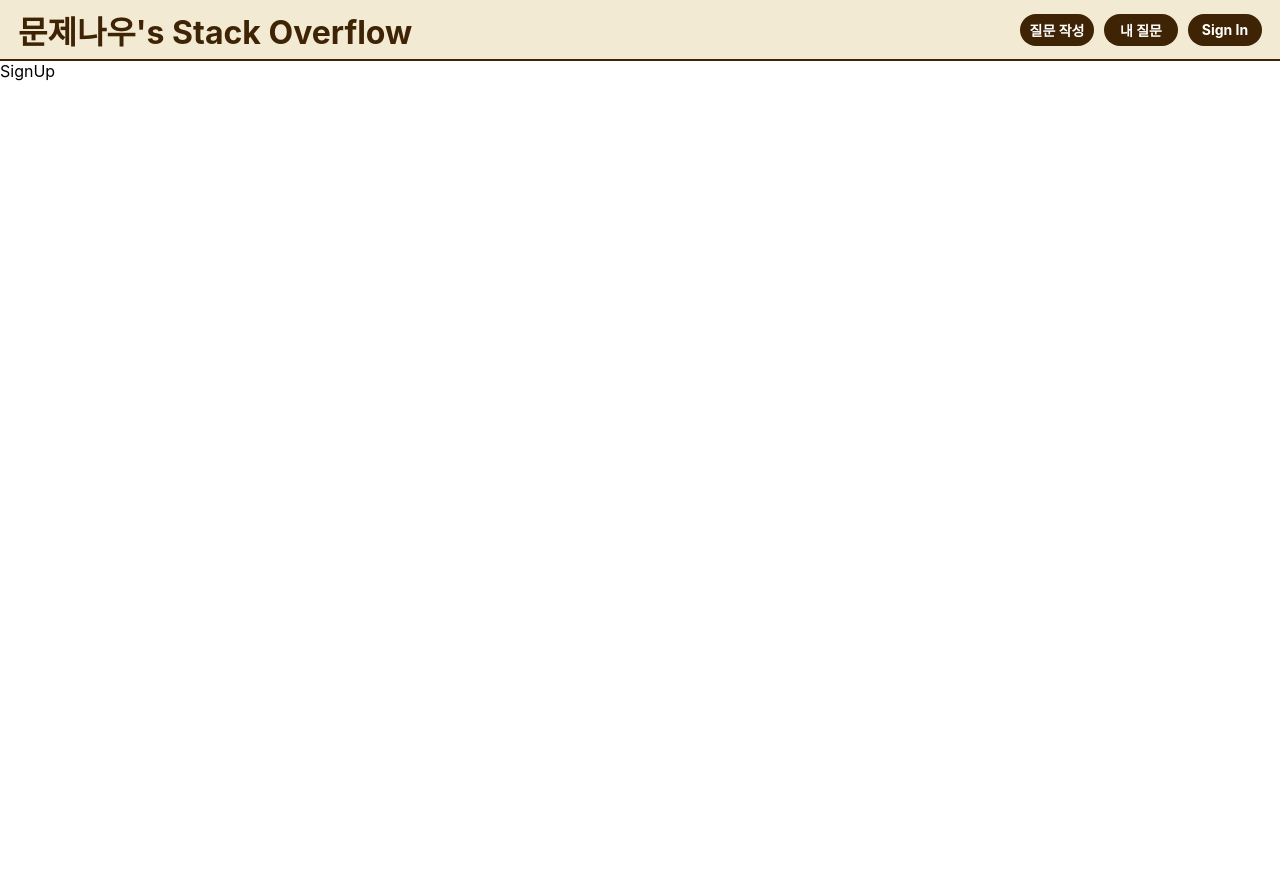
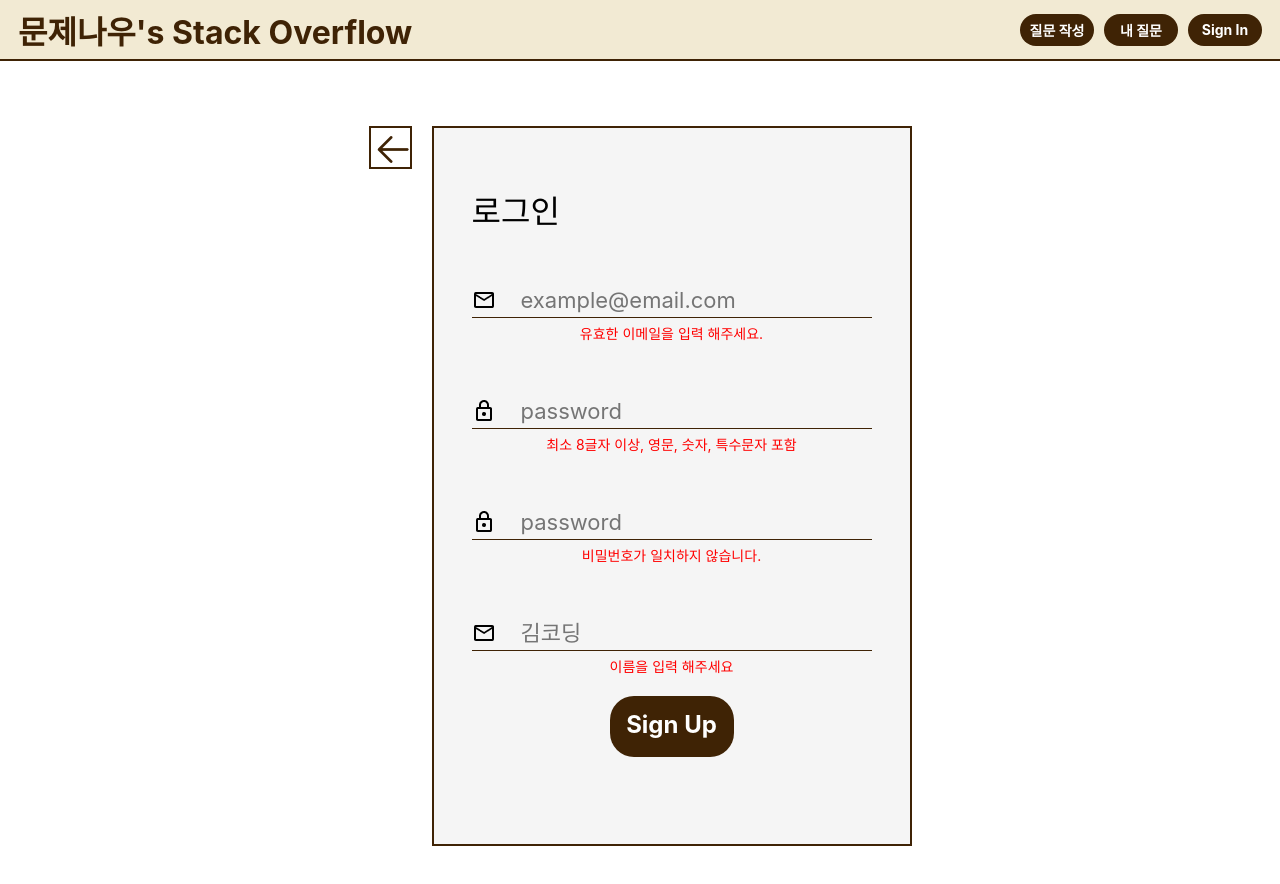
Before and after one commit to codestates-seb/seb45_pre_035, a React (Create React App) app in the folder client/: page /signup in a window 1280 px wide. Shown: the top 884 px of the page. Before the commit the page ends 800 px from the top, so only its background shows below. Built offline with nearby package versions, Linux system fonts and the light colour scheme.

Commit message:
[#16] SignUp 페이지 구현

```diff
--- a/client/src/Api/api.js
+++ b/client/src/Api/api.js
@@ -13,14 +13,5 @@
     data: data,
   };
 
-  axios(config)
-    .then((response) => {
-      console.log(response.data);
-      return response;
-    })
-    .catch((error) => {
-      // Handle any errors
-      console.error('Request error:', error);
-      return error;
-    });
+  return axios(config);
 };
--- a/client/src/Pages/SignIn.js
+++ b/client/src/Pages/SignIn.js
@@ -40,12 +40,19 @@
 
   const signIn = async () => {
     if (idIsValid && passwordIsValid) {
-      const response = await api('/signin', 'post', { id, password });
-      if (response.data.success) {
-        dispatch(setUser(response.data));
-      } else {
-        console.log('failed to signin');
-      }
+      api('/signin', 'post', { id, password })
+        .then((response) => {
+          console.log(response.data.message);
+          if (response.data.success) {
+            dispatch(setUser(response.data));
+          }
+        })
+        .catch((error) => {
+          // Handle any errors
+          console.log('failed to signin');
+          console.error('Request error:', error);
+          return error;
+        });
     }
   };
 
--- a/client/src/Pages/SignUp.js
+++ b/client/src/Pages/SignUp.js
@@ -1,4 +1,149 @@
-import React from 'react';
+import React, { useState } from 'react';
+import { Button } from '../Components/Button';
+import { SignInBox } from './styles/SignInBox';
+import { PageStyle } from './styles/PageStyle';
+import { api } from '../Api/api';
+import { useNavigate } from 'react-router-dom';
+import BeforePage from '../Components/BeforePage';
+
 export default function SignUp() {
-  return <div>SignUp</div>;
+  const [id, setId] = useState('');
+  const [idIsValid, setIdIsValid] = useState(false);
+  const [password, setPassword] = useState('');
+  const [passwordIsValid, setPasswordIsValid] = useState(false);
+  const [password2, setPassword2] = useState('');
+  const [password2IsValid, setPassword2IsValid] = useState(false);
+  const [name, setName] = useState('');
+  const [nameIsValid, setNameIsValid] = useState(false);
+
+  const navigate = useNavigate();
+
+  const onChangeHandlerId = (e) => {
+    setId(e.target.value);
+    if (e.target.value.match(/^[^\s@]+@[^\s@]+\.[^\s@]+$/)) {
+      setIdIsValid(true);
+    } else {
+      setIdIsValid(false);
+    }
+  };
+  const onChangeHandlerPassword = (e) => {
+    setPassword(e.target.value);
+    if (
+      e.target.value.match(/^(?=.*[A-Za-z])(?=.*\d)(?=.*[@#$%^&+=!]).{8,}$/)
+    ) {
+      setPasswordIsValid(true);
+    } else {
+      setPasswordIsValid(false);
+    }
+  };
+  const onChangeHandlerPassword2 = (e) => {
+    setPassword2(e.target.value);
+    if (e.target.value !== password) {
+      setPassword2IsValid(false);
+    } else {
+      setPassword2IsValid(true);
+    }
+  };
+  const onChangeHandlerName = (e) => {
+    setName(e.target.value);
+    if (e.target.value.length < 1) {
+      setNameIsValid(false);
+    } else {
+      setNameIsValid(true);
+    }
+  };
+
+  const signUp = async () => {
+    if (idIsValid && passwordIsValid && password2IsValid && nameIsValid) {
+      api('/signin', 'post', { id, password })
+        .then((response) => {
+          console.log(response.data.message);
+          if (response.data.success) {
+            alert('회원가입에 성공하셨습니다.');
+            navigate('/signin');
+          }
+        })
+        .catch((error) => {
+          // Handle any errors
+          console.log('failed to signUp');
+          console.error('Request error:', error);
+        });
+    }
+  };
+
+  return (
+    <PageStyle>
+      <BeforePage></BeforePage>
+      <SignInBox>
+        <div className="top">
+          <div className="title">로그인</div>
+          <div>
+            <div className="input-container">
+              <img src="/images/ic-outline-email.png" alt=""></img>
+              <input
+                type="text"
+                onChange={onChangeHandlerId}
+                value={id}
+                placeholder="example@email.com"
+              ></input>
+            </div>
+            {!idIsValid ? (
+              <div className="error-message">
+                유효한 이메일을 입력 해주세요.
+              </div>
+            ) : null}
+          </div>
+          <div>
+            <div className="input-container">
+              <img src="/images/mdi-password-outline.png" alt=""></img>
+              <input
+                type="password"
+                onChange={onChangeHandlerPassword}
+                value={password}
+                placeholder="password"
+              ></input>
+            </div>
+            {!passwordIsValid ? (
+              <div className="error-message">
+                최소 8글자 이상, 영문, 숫자, 특수문자 포함
+              </div>
+            ) : null}
+          </div>
+          <div>
+            <div className="input-container">
+              <img src="/images/mdi-password-outline.png" alt=""></img>
+              <input
+                type="password"
+                onChange={onChangeHandlerPassword2}
+                value={password2}
+                placeholder="password"
+              ></input>
+            </div>
+            {!password2IsValid ? (
+              <div className="error-message">비밀번호가 일치하지 않습니다.</div>
+            ) : null}
+          </div>
+          <div>
+            <div className="input-container">
+              <img src="/images/ic-outline-email.png" alt=""></img>
+              <input
+                type="text"
+                onChange={onChangeHandlerName}
+                value={name}
+                placeholder="김코딩"
+              ></input>
+            </div>
+            {!nameIsValid ? (
+              <div className="error-message">이름을 입력 해주세요</div>
+            ) : null}
+          </div>
+        </div>
+        <div className="buttons">
+          <Button primary onClick={signUp}>
+            Sign Up
+          </Button>
+        </div>
+      </SignInBox>
+    </PageStyle>
+  );
 }
```
